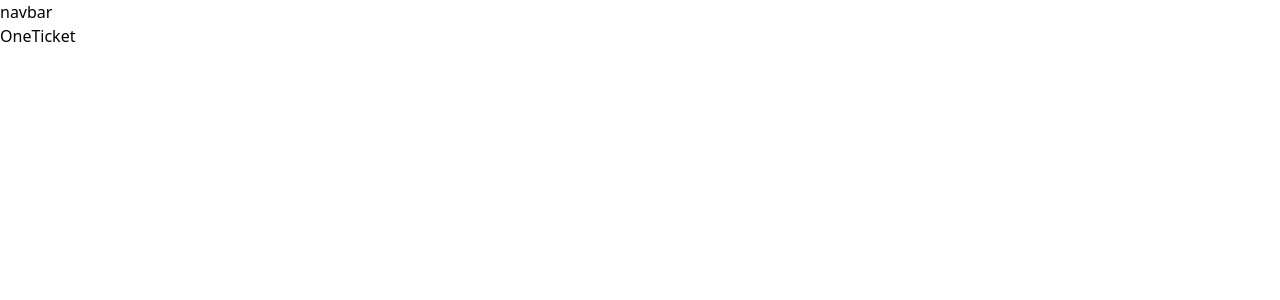
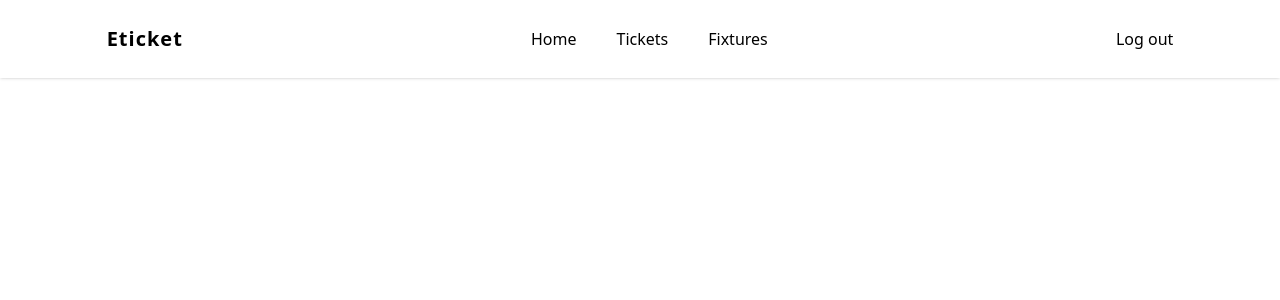
Before and after one commit to MusiliC/eticket-system-frontend, a React (Vite) app: page /eticket/tickets/1 in a window 1280 px wide. Shown: the top 300 px of the page. Built offline with nearby package versions, Linux system fonts and the light colour scheme.

Commit message:
navbar and responsiveness

```diff
--- /dev/null
+++ b/src/components/common/Navbar.jsx
@@ -0,0 +1,106 @@
+/* eslint-disable no-unused-vars */
+import React, { useState } from "react";
+import { userLinks } from "../constants";
+import { Link, NavLink } from "react-router-dom";
+import menu from "/public/menu.svg";
+import close from "/public/close.svg";
+
+
+const Navbar = () => {
+
+
+  const [toggle, setToggle] = useState(false);
+
+  return (
+    <section className=" fixed top-0 z-30 bg-white shadow  w-full ">
+    <div className="w-5/6 mx-auto py-2">
+      <nav className="flex items-center justify-between w-full py-4">
+        {/* logo */}
+        <div>
+          <p className="font-semibold tracking-wider text-[20px]">Eticket</p>
+        </div>
+
+        {/* links */}
+        <div>
+          <ul className="items-center justify-end flex-1  hidden list-none md:flex">
+            {userLinks.map((nav, i) => (
+              <li
+                key={nav.id}
+                className={`font-poppins font-normal cursor-pointer text-[16px]  ${
+                  i === userLinks.length - 1 ? "mr-0" : "mr-5 lg:mr-10"
+                }`}
+              >
+                <NavLink
+                  to={`${nav.id}`}
+                //   className={({ isActive }) =>
+                //   isActive ? "border-b-[3px] border-primary-100 text-sm" : "text-sm"
+                // }
+
+                >
+                  {nav.title}
+                </NavLink>
+              </li>
+            ))}
+          </ul>
+        </div>
+
+        {/* contact */}
+        <div className="hidden md:flex">
+          <Link href="/contact">
+            {/* <Button text={"Contact Me"} /> */}
+            <p>Log out</p>
+          </Link>
+        </div>
+
+        {/* mobile */}
+
+        <div className="flex justify-end flex-1 md:hidden">
+          {/* menu button */}
+
+          <img
+            src={toggle ? close : menu}
+            alt="menu"
+            className="w-[28px] h-[28px] object-contain "
+            onClick={() => setToggle((prev) => !prev)}
+          />
+
+          {/* menu */}
+          <div
+            className={`${
+              toggle ? "flex" : "hidden"
+            } p-6 bg-secondary-100  absolute z-30 top-20 right-0 mx-4 my-2 min-w-[140px] rounded-xl sidebar `}
+          >
+            <ul className="flex flex-col items-center justify-end flex-1 list-none">
+              {userLinks.map((nav, i) => (
+                <div key={nav.id}>
+                  <li
+                    className={`font-poppins font-normal tracking-wide cursor-pointer text-[16px] text-white mb-4`}
+                    onClick={() => setToggle(false)}
+                  >
+                    <NavLink
+                      to={`${nav.id}`}
+              //         className={({ isActive }) =>
+              //         isActive ? "border-b-[3px] border-white" : ""
+              // }
+                    >
+                      {nav.title}
+                    </NavLink>
+                  </li>
+                </div>
+              ))}
+              <li
+                onClick={() => setToggle(false)}
+                className="font-poppins font-normal cursor-pointer text-[16px] text-white "
+              >
+                <Link href={"/contact"}>Logout</Link>
+              </li>
+            </ul>
+          </div>
+        </div>
+      </nav>
+    </div>
+  </section>
+  )
+}
+
+export default Navbar
--- /dev/null
+++ b/src/components/constants/index.js
@@ -0,0 +1,35 @@
+export const userLinks = [
+    {
+      id: "/eticket",
+      title: "Home",
+    },
+    {
+        id: "./tickets",
+        title: "Tickets",
+      },
+    {
+      id: "./fixtures",
+      title: "Fixtures",
+    }
+
+  ];
+
+  export const adminLinks = [
+    {
+      id: "/admin",
+      title: "Fixtures",
+    },
+    {
+      id: "/admin/ticketmanagement",
+      title: "Ticket Management",
+    },
+    {
+      id: "/admin/report",
+      title: "Ticket Reports",
+    },
+    {
+      id: "/admin/users",
+      title: "Users",
+    },
+
+  ];
--- a/src/modules/user/layout/UserHomeLayout.jsx
+++ b/src/modules/user/layout/UserHomeLayout.jsx
@@ -1,10 +1,14 @@
+/* eslint-disable no-unused-vars */
 import React from 'react'
 import { Outlet } from 'react-router-dom'
+import Navbar from '../../../components/common/Navbar'
 
 const UserHomeLayout = () => {
   return (
     <>
-    <div>navbar</div>
+    <>
+    <Navbar/>
+    </>
      <Outlet/>
      </>
   )
```
Also changed, not shown: public/close.svg (added), public/menu.svg (added).
